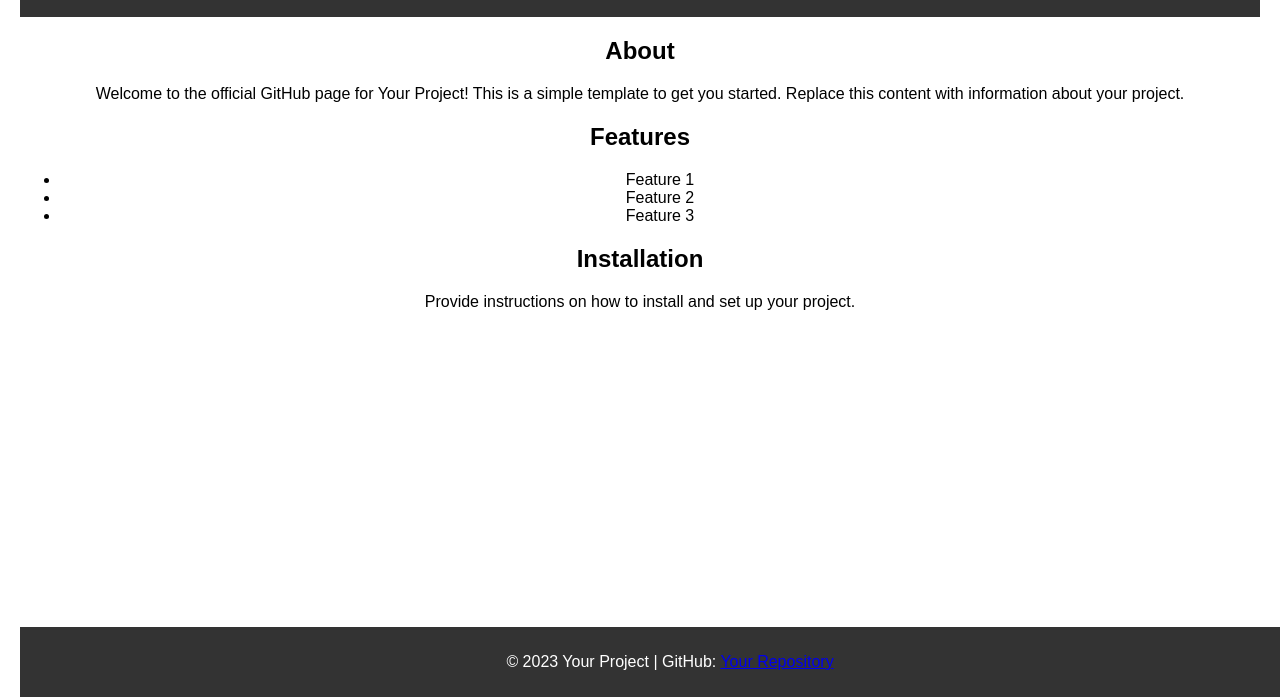
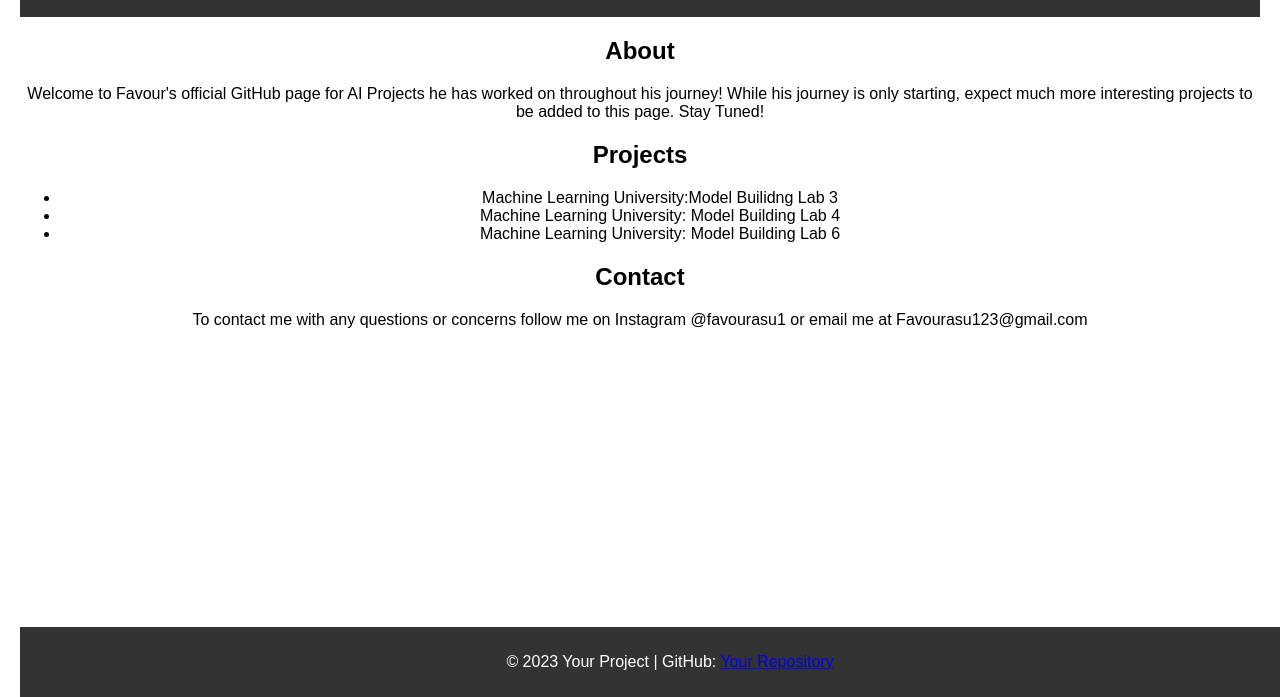
Before and after one commit to Favourasu123/Favourasu123.github.io, a plain HTML site: page index.html in a window 1280 px wide. Shown: the part 103-800 px from the top of the page. Drawn offline with Linux system fonts and the light colour scheme.

Commit message:
Update index.html

```diff
--- a/index.html
+++ b/index.html
@@ -36,30 +36,32 @@
 <body>
 
     <header>
-        <h1>Your Project Title</h1>
+        <h1>Artificial Intelligence Repository</h1>
     </header>
 
     <section>
         <h2>About</h2>
         <p>
-            Welcome to the official GitHub page for Your Project! This is a simple template to get you started.
-            Replace this content with information about your project.
+            Welcome to Favour's official GitHub page for AI Projects he has worked on throughout his journey!
+            While his journey is only starting, expect much more interesting projects to be added to this page.
+            Stay Tuned!
         </p>
     </section>
 
     <section>
-        <h2>Features</h2>
+        <h2>Projects</h2>
         <ul>
-            <li>Feature 1</li>
-            <li>Feature 2</li>
-            <li>Feature 3</li>
+            <li>Machine Learning University:Model Builidng Lab 3 </li>
+            <li>Machine Learning University: Model Building Lab 4</li>
+            <li>Machine Learning University: Model Building Lab 6</li>
         </ul>
     </section>
 
     <section>
-        <h2>Installation</h2>
+        <h2>Contact</h2>
         <p>
-            Provide instructions on how to install and set up your project.
+            To contact me with any questions or concerns follow me on Instagram @favourasu1 or email me
+            at Favourasu123@gmail.com
         </p>
     </section>
 
```
